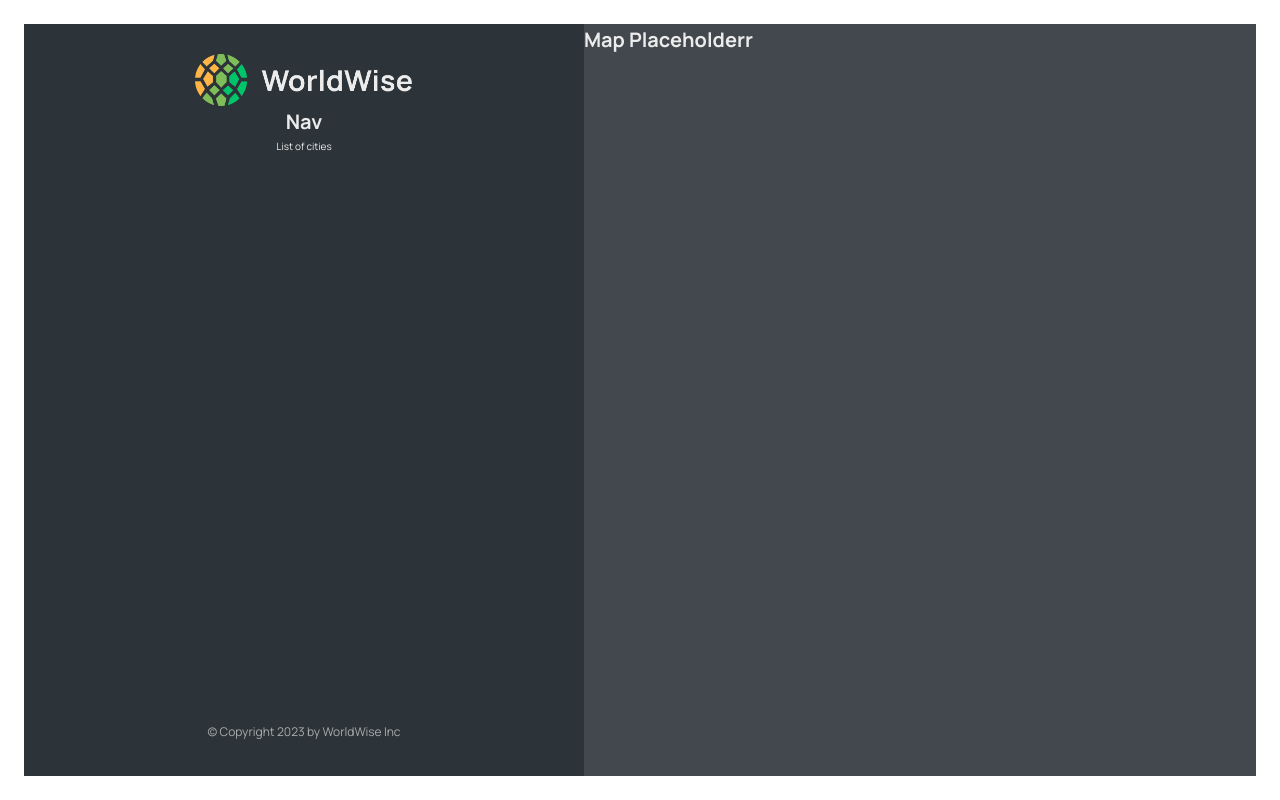
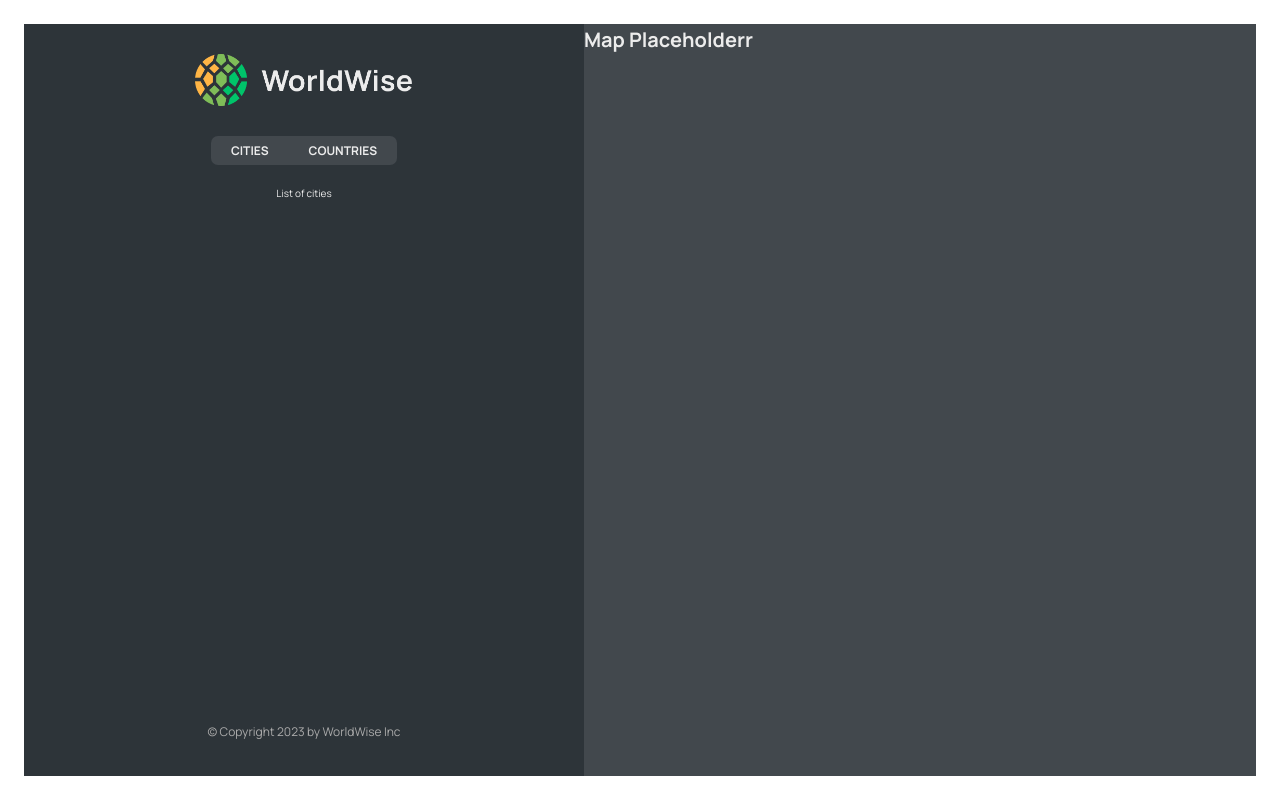
Before and after one commit to farhanahmedhasan/worldwisy, a React (Vite) app: page /app in a window 1280 px wide. Built offline with nearby package versions, Linux system fonts and the light colour scheme; the HTML template or start-up script is replaced by a standard one.

Commit message:
added-nested-routes

```diff
--- a/src/App.jsx
+++ b/src/App.jsx
@@ -18,7 +18,12 @@
                 <Route path="/product" element={<Product />} />
                 <Route path="/pricing" element={<Pricing />} />
                 <Route path="/login" element={<Login />} />
-                <Route path="/app" element={<AppLayout />} />
+                <Route path="/app" element={<AppLayout />}>
+                    <Route index element={<p>List of cities</p>} />
+                    <Route path="cities" element={<p>List of cities</p>} />
+                    <Route path="countries" element={<p>List of countries</p>} />
+                    <Route path="form" element={<form>Just a form</form>} />
+                </Route>
                 <Route path="*" element={<Error404 />} />
             </Routes>
         </BrowserRouter>
--- a/src/components/auth/appNav/AppNav.jsx
+++ b/src/components/auth/appNav/AppNav.jsx
@@ -1,9 +1,18 @@
 import styles from "./AppNav.module.css"
+import { NavLink } from "react-router-dom"
 
 export default function AppNav() {
     return (
-        <div>
-            <h1>Nav</h1>
-        </div>
+        <nav className={styles.nav}>
+            <ul>
+                <li>
+                    <NavLink to="cities">Cities</NavLink>
+                </li>
+
+                <li>
+                    <NavLink to="countries">Countries</NavLink>
+                </li>
+            </ul>
+        </nav>
     )
 }
--- a/src/components/auth/sidebar/Sidebar.jsx
+++ b/src/components/auth/sidebar/Sidebar.jsx
@@ -2,14 +2,14 @@
 import styles from "./Sidebar.module.css"
 import AppNav from "../appNav/AppNav.jsx"
 import Footer from "../footer/Footer.jsx"
+import { Outlet } from "react-router-dom"
 
 export default function Sidebar() {
     return (
         <div className={styles.sidebar}>
             <Logo />
             <AppNav />
-
-            <p>List of cities</p>
+            <Outlet />
             <Footer />
         </div>
     )
```
